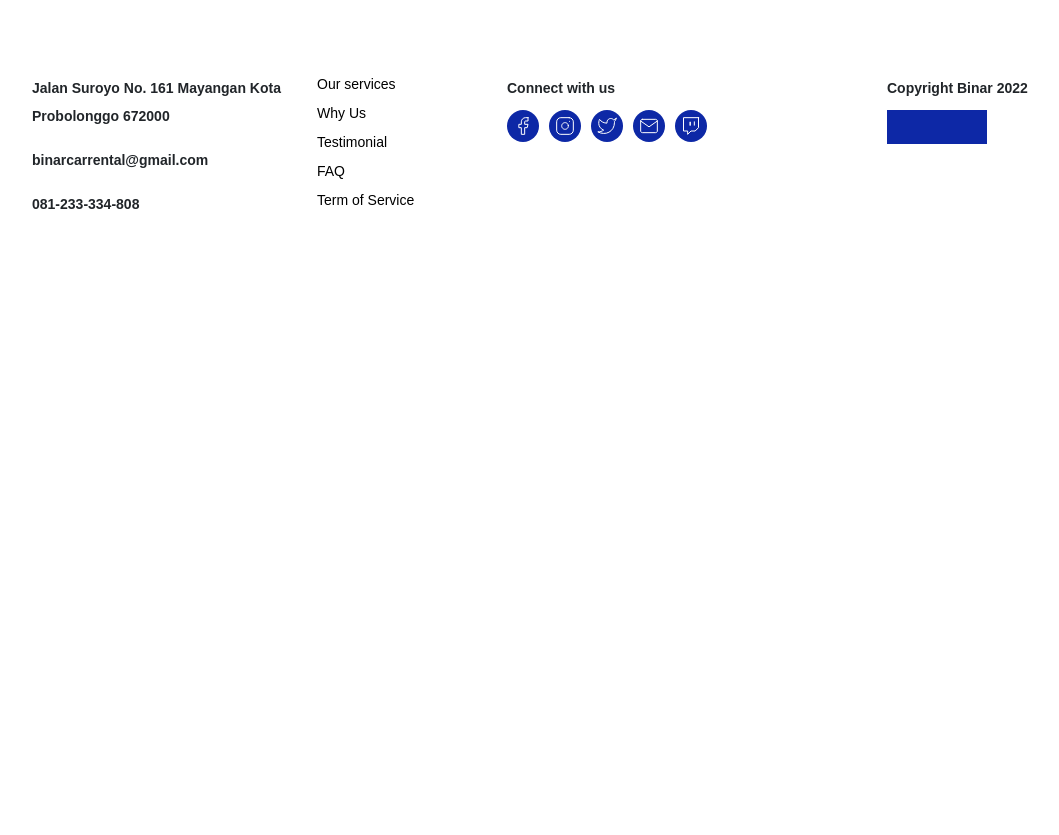
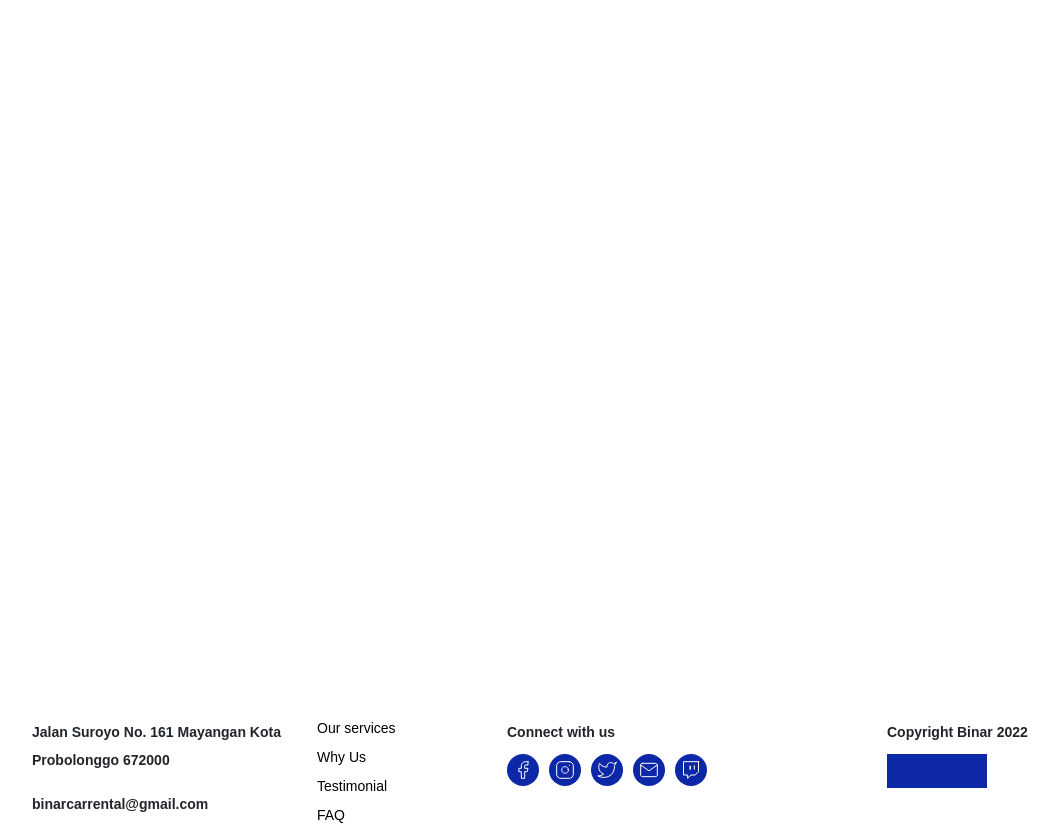
Before and after one commit to irwinekabakti/binar-platinum-challenge, a React (Create React App) app: page / in a window 1280 px wide. Shown: the part 2804-3639 px from the top of the page, without its empty margins (50-1109 px from the left). Before the commit the page ends 3102 px from the top, so only its background shows below. Built offline with nearby package versions, Linux system fonts and the light colour scheme.

Commit message:
addFeature:(videoPlayer)

```diff
--- a/package.json
+++ b/package.json
@@ -27,6 +27,7 @@
     "react-loading-skeleton": "^3.1.1",
     "react-owl-carousel": "^2.3.3",
     "react-pdf": "^6.2.2",
+    "react-player": "^2.11.2",
     "react-redux": "^8.0.5",
     "react-router": "^6.8.1",
     "react-router-dom": "^6.8.1",
--- /dev/null
+++ b/src/components/Gallery/Gallery.jsx
@@ -0,0 +1,7 @@
+import React from "react";
+
+const Gallery = () => {
+  return <div>Gallery</div>;
+};
+
+export default Gallery;
--- /dev/null
+++ b/src/components/Video/Video.jsx
@@ -0,0 +1,23 @@
+import React from "react";
+import classes from "./Video.module.css";
+import ReactPlayer from "react-player";
+
+const Video = () => {
+  return (
+    <section className={classes.videoPlayer}>
+      <div className={classes.contentVideoPlayer}>
+        <div className={`player-wrapper ${classes.playerWrapperVideo}`}>
+          <ReactPlayer
+            controls
+            className={`react-player ${classes.reactPlayerVideo}`}
+            url="https://www.youtube.com/watch?v=z-HTeR5l_tk"
+            width="100%"
+            height="100%"
+          />
+        </div>
+      </div>
+    </section>
+  );
+};
+
+export default Video;
--- /dev/null
+++ b/src/components/Video/Video.module.css
@@ -0,0 +1,33 @@
+.videoPlayer {
+  margin-bottom: 80px;
+}
+
+.contentVideoPlayer {
+  margin: 0 auto;
+  width: 75%;
+}
+
+.playerWrapperVideo {
+  position: relative;
+  padding-top: 56.25%;
+}
+
+.reactPlayerVideo {
+  position: absolute;
+  top: 0;
+  left: 0;
+}
+
+@media (min-width: 768px) and (max-width: 992px) {
+  .contentVideoPlayer {
+    margin: 0 auto;
+    width: 85%;
+  }
+}
+
+@media (min-width: 250px) and (max-width: 567px) {
+  .contentVideoPlayer {
+    margin: 0 auto;
+    width: 95%;
+  }
+}
--- a/src/pages/Home.jsx
+++ b/src/pages/Home.jsx
@@ -8,6 +8,8 @@ import CtaBanner from "../components/CtaBanner/CtaBanner";
 import Footer from "../components/Footer/Footer";
 import FAQ from "../components/FAQ/FAQ";
 import Navbar from "../components/Navbar/Navbar";
+import Gallery from "../components/Gallery/Gallery";
+import Video from "../components/Video/Video";
 
 const Home = () => {
   return (
@@ -20,8 +22,10 @@ const Home = () => {
         <OurService />
         <WhyUs />
         <Testimonial />
+        <Gallery />
         <CtaBanner />
         <FAQ />
+        <Video />
       </main>
       <Footer />
     </div>
```
Also changed, not shown: src/components/Gallery/Gallery.module.css (added), 1 other file (tests, documents, lock files or other folders).
